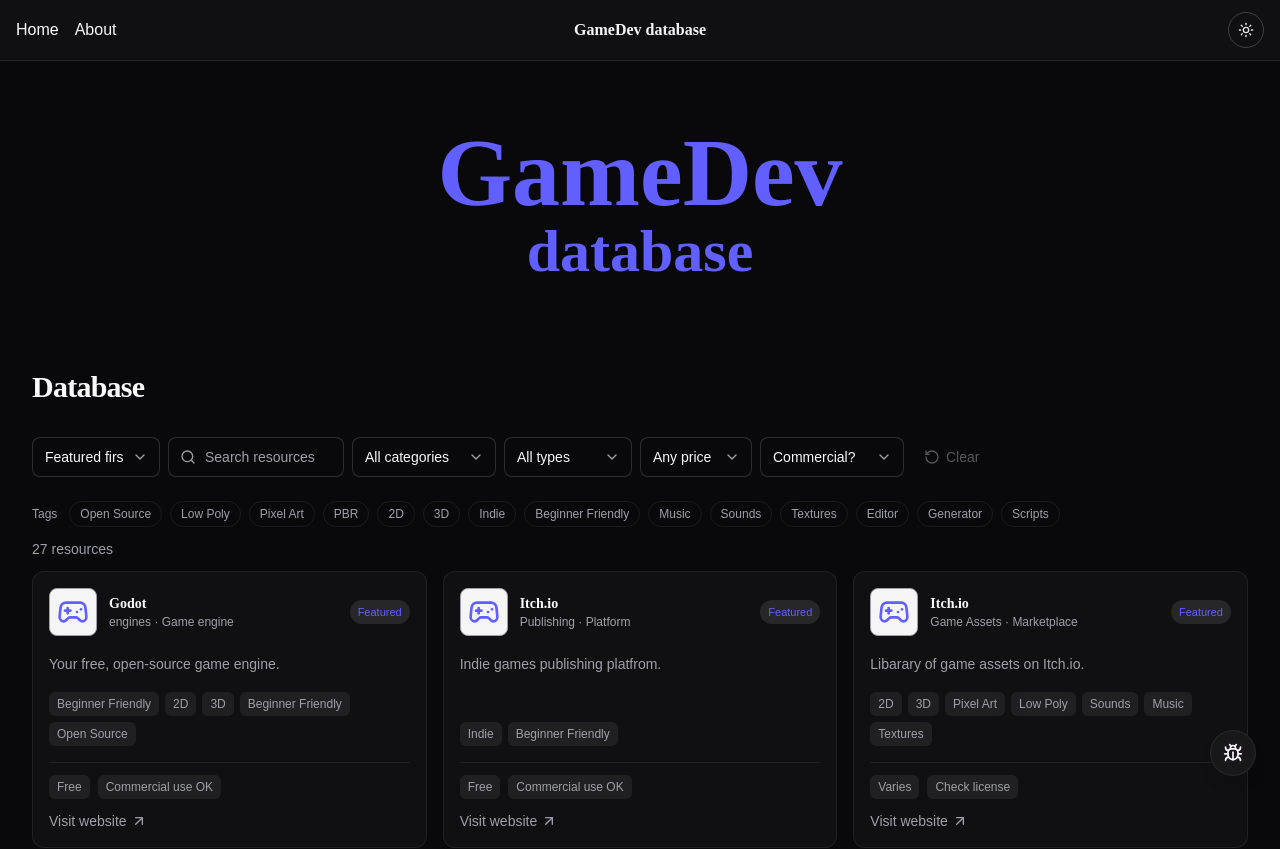
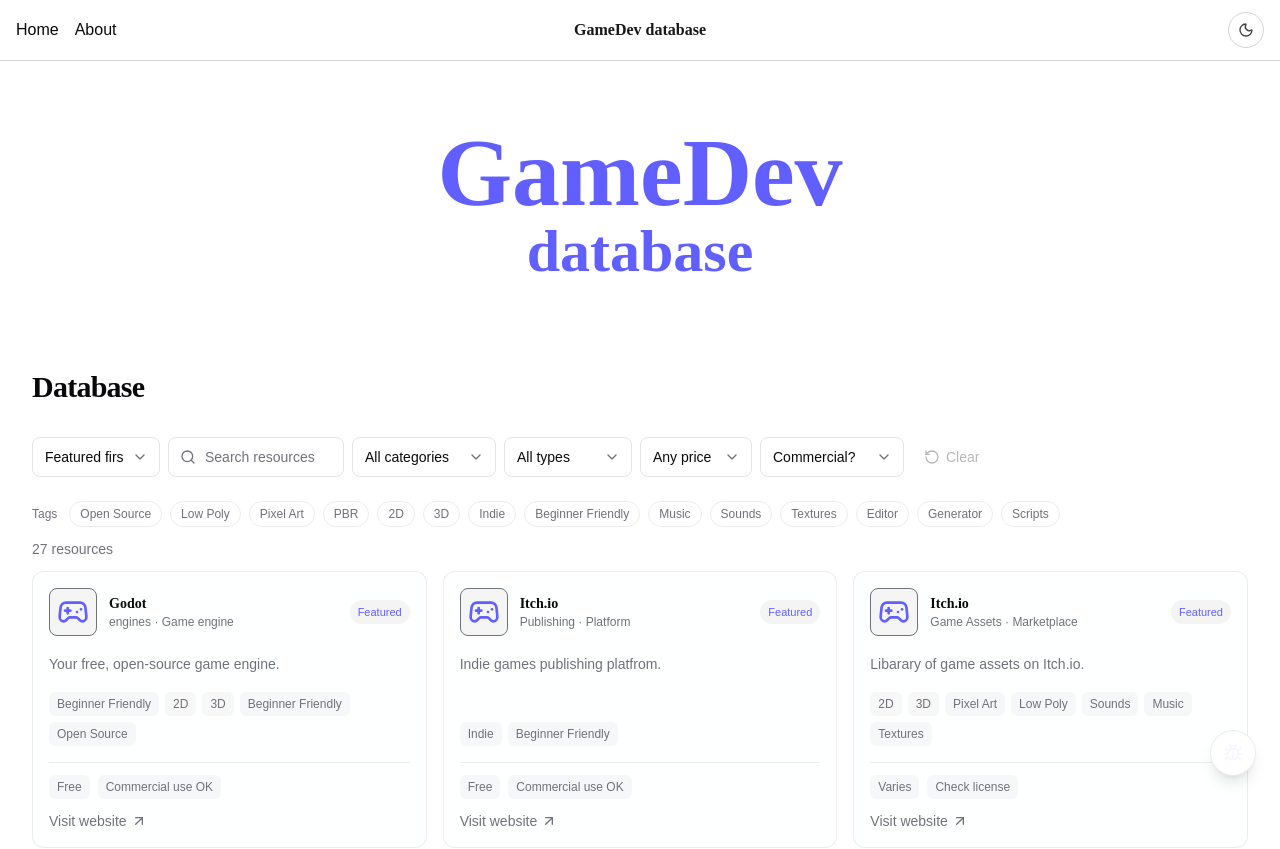
Before and after one commit to Dobya11/gamedev-db, a React (Vite) app: page / in a window 1280 px wide. Shown: the top 849 px of the page. Built offline with nearby package versions, Linux system fonts and the light colour scheme.

Commit message:
feat: auto-theme

```diff
--- a/src/App.tsx
+++ b/src/App.tsx
@@ -2,7 +2,7 @@ import Header from "./components/layout/Header";
 import "./App.css";
 import Hero from "./components/layout/Hero";
 import Catalog from "./components/layout/Catalog/Catalog";
-import BugReport from "./components/layout/BugReport";
+import BugReport from "./components/features/BugReport";
 function App() {
   return (
     <div>
--- a/src/components/features/ThemeToggle.tsx
+++ b/src/components/features/ThemeToggle.tsx
@@ -1,12 +1,30 @@
-import { useEffect, useState } from "react";
+import { useLayoutEffect, useState } from "react";
 import { SunIcon, MoonIcon } from "lucide-react";
 
+const THEME_STORAGE_KEY = "theme";
+
+const getInitialTheme = () => {
+  const savedTheme = localStorage.getItem(THEME_STORAGE_KEY);
+
+  if (savedTheme === "dark" || savedTheme === "light") {
+    return savedTheme === "dark";
+  }
+
+  return window.matchMedia("(prefers-color-scheme: dark)").matches;
+};
+
 const ThemeToggle = () => {
-  const [isDark, setIsDark] = useState(true);
+  const [isDark, setIsDark] = useState(getInitialTheme);
 
-  useEffect(() => {
+  useLayoutEffect(() => {
     document.documentElement.classList.toggle("dark", isDark);
   }, [isDark]);
+
+  const toggleTheme = () => {
+    const nextIsDark = !isDark;
+    localStorage.setItem(THEME_STORAGE_KEY, nextIsDark ? "dark" : "light");
+    setIsDark(nextIsDark);
+  };
 
   return (
     <button
@@ -14,9 +32,13 @@ const ThemeToggle = () => {
       className="inline-flex size-9 items-center justify-center rounded-full border border-zinc-300 text-zinc-700 transition hover:bg-zinc-100 focus-visible:outline-2 focus-visible:outline-offset-2 focus-visible:outline-indigo-500 dark:border-zinc-700 dark:text-zinc-200 dark:hover:bg-zinc-800"
       aria-label={isDark ? "Switch to light mode" : "Switch to dark mode"}
       aria-pressed={isDark}
-      onClick={() => setIsDark((current) => !current)}
+      onClick={toggleTheme}
     >
-      {isDark ? <SunIcon className="size-4" /> : <MoonIcon className="size-4" />}
+      {isDark ? (
+        <SunIcon className="size-4" />
+      ) : (
+        <MoonIcon className="size-4" />
+      )}
     </button>
   );
 };
--- a/src/components/layout/Catalog/Catalog.tsx
+++ b/src/components/layout/Catalog/Catalog.tsx
@@ -6,7 +6,7 @@ import ResourceCard from "./ResourceCard";
 import resources from "@/data/resources.json";
 import tags from "@/data/tags.json";
 import type { Resource } from "../../types/resource";
-import NewItem from "../NewItem";
+import NewItem from "../../features/NewItem";
 function Catalog() {
   const [search, setSearch] = useState("");
   const [category, setCategory] = useState("all");
```
Also changed, not shown: src/components/features/BugReport.tsx (renamed from src/components/layout/BugReport.tsx), src/components/features/NewItem.tsx (renamed from src/components/layout/NewItem.tsx).
